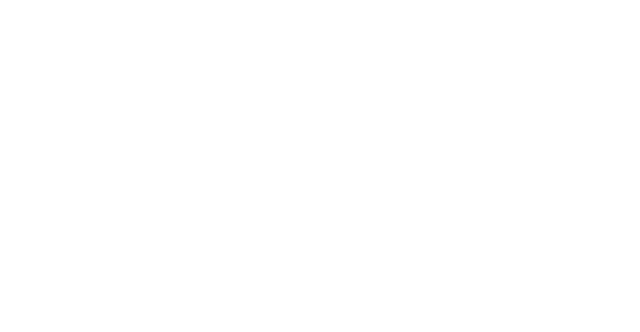
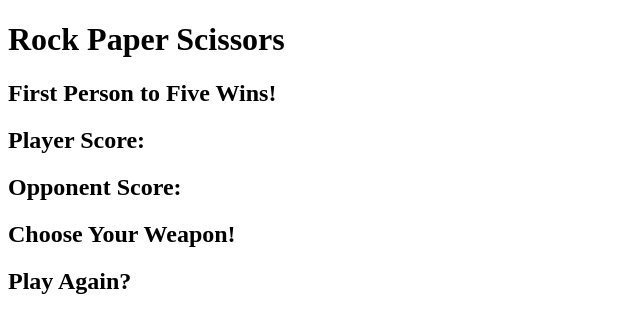
Before and after one commit to ehall4945/Rock-Paper-Scissors, a plain HTML site: page index.html in a window 1280 px wide. Shown: the whole page, without its empty margins (0-640 px from the left). Drawn offline with Linux system fonts and the light colour scheme.

Commit message:
Set up initial divs for rock paper scissors website.

```diff
--- a/index.html
+++ b/index.html
@@ -6,6 +6,34 @@
     <title>Rock Paper Scissors</title>
 </head>
 <body>
+    <div class="scores">
+        <h1>Rock Paper Scissors</h1>
+        <h2>First Person to Five Wins!</h2>
+        <div class="player-score">
+            <h2>Player Score:</h2>
+            <h2 class="player-current-score"></h2>
+        </div>
+        <div class="opponent-score">
+            <h2>Opponent Score:</h2>
+            <h2 class="opponent-current-score"></h2>
+        </div>
+    </div>
+    <div class="selection-area">
+        <h2>Choose Your Weapon!</h2>
+        <div class="selection-images">
+            <div class="rock">
 
+            </div>
+            <div class="paper">
+
+            </div>
+            <div class="scissors">
+
+            </div>
+        </div>
+        <div class="play-again">
+            <h2>Play Again?</h2>
+        </div>
+    </div>
 </body>
 </html>
```
